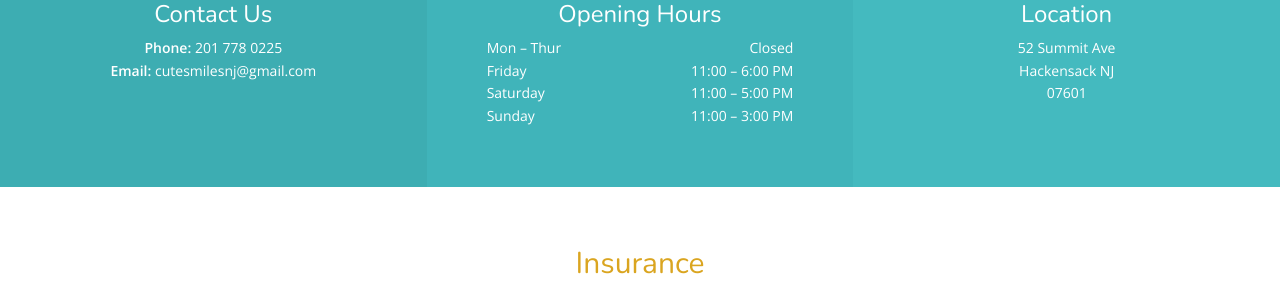
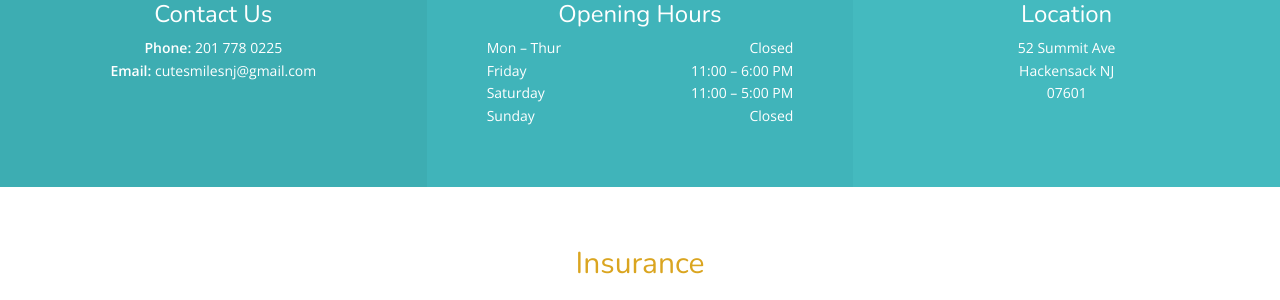
Before and after one commit to dk5646hytio/546Phe345, a Jekyll site: the page built from index.html, in a window 1280 px wide and 900 px high, scrolled down 509 px. Shown: the part 154-454 px from the top of the window. Built offline with Jekyll 4.4.1, drawn with Linux system fonts in a browser that asks for light colours; nearby versions of some CDN libraries.

Commit message:
Openings hours changed

```diff
--- a/_config.yml
+++ b/_config.yml
@@ -24,9 +24,10 @@ contact:
     address: 52 Summit Ave <br> Hackensack NJ <br> 07601
 
 # Opening hours
-monday_friday: 11:00 – 6:00 PM
+mon_thu: Closed
+friday: 11:00 – 6:00 PM
 saturday: 11:00  – 5:00 PM
-sunday: 11:00 – 3:00 PM
+sunday: Closed
 
 # Testimonials
 testimonials:
--- a/index.html
+++ b/index.html
@@ -65,12 +65,12 @@ layout: default
             <tbody>
                 <tr>
                     <td>Mon – Thur</td>
-                    <td>Closed</td>
+                    <td>{{ site.mon_thu }}</td>
                 </tr>
 
 			<tr>
                     <td>Friday</td>
-	                    <td>{{ site.monday_friday }}</td>
+	                    <td>{{ site.friday }}</td>
                 </tr>
                 <tr>
                     <td>Saturday</td>
```
